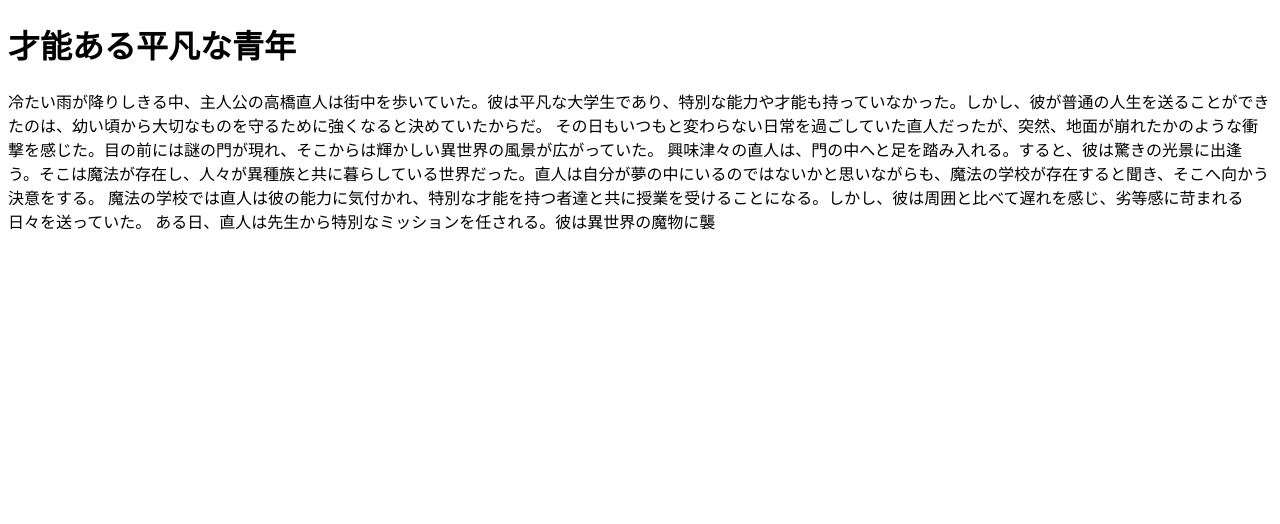
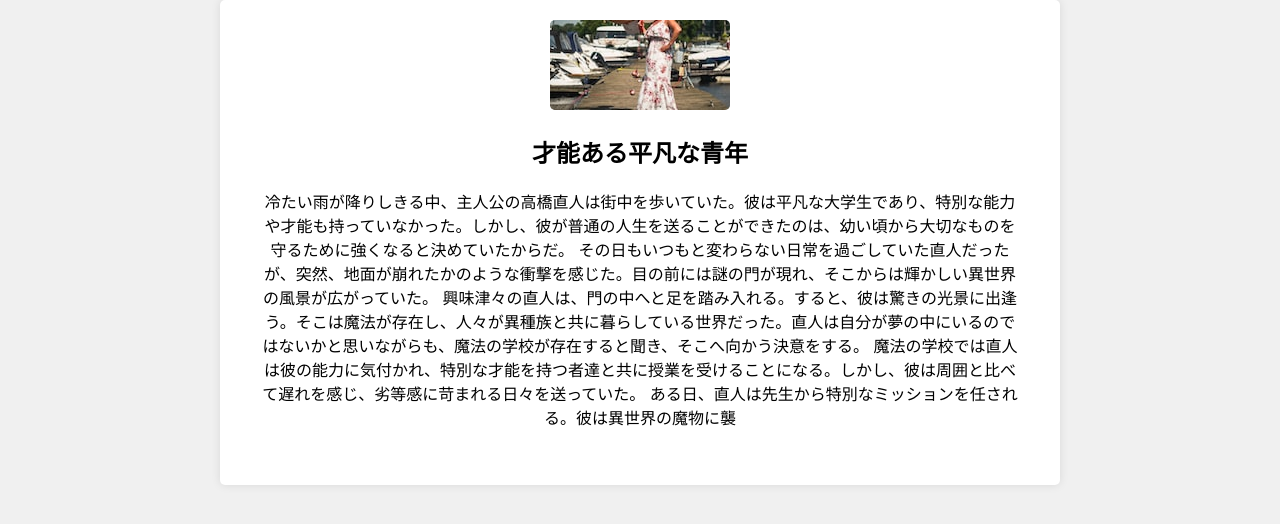
Before and after one commit to s1f10210231/chatgpt, a Django app: page /1/detail/ in a window 1280 px wide. Shown: the top 524 px of the page. Run offline with Django 4.2, Linux system fonts and the light colour scheme; data comes from the database, SQL or seed files in the repository.

Commit message:
detail.css create

```diff
--- /dev/null
+++ b/story_app/static/story_app/css/detail.css
@@ -0,0 +1,37 @@
+body {
+    font-family: Arial, sans-serif;
+    background-color: #f0f0f0;
+    margin: 0;
+    padding: 0;
+}
+
+.container {
+    max-width: 800px;
+    margin: 0 auto;
+    padding: 20px;
+    background-color: #fff;
+    border-radius: 5px;
+    box-shadow: 0px 0px 10px rgba(0, 0, 0, 0.1);
+    text-align: center; /* コンテンツを中央に配置 */
+}
+
+.cover-image {
+    max-width: 100%;
+    height: auto;
+    border-radius: 5px;
+}
+
+.novel-info {
+    padding: 20px;
+}
+
+.novel-title {
+    font-size: 24px;
+    margin-top: 0;
+    text-align: center; /* タイトルを中央に配置 */
+}
+
+.novel-content {
+    font-size: 16px;
+    margin-top: 20px;
+}
--- a/story_app/templates/story_app/detail.html
+++ b/story_app/templates/story_app/detail.html
@@ -6,9 +6,15 @@
     <meta name="viewport" content="width=device-width, initial-scale=1.0">
     <meta http-equiv="X-UA-Compatible" content="IE=Edge,chrome=1">
     <title>{{ novel.title }}</title>
+    <link rel="stylesheet" href="{% static 'story_app/css/detail.css' %}">
 </head>
 <body>
-    <h1>{{ novel.title }}</h1>
-    <p>{{ novel.content }}</p>
+    <div class="container">
+        <img src="{{ novel.image.image.url }}" alt="{{ novel.title }}" class="cover-image">
+        <div class="novel-info">
+            <h1 class="novel-title">{{ novel.title }}</h1>
+            <p class="novel-content">{{ novel.content }}</p>
+        </div>
+    </div>
 </body>
 </html>
```
